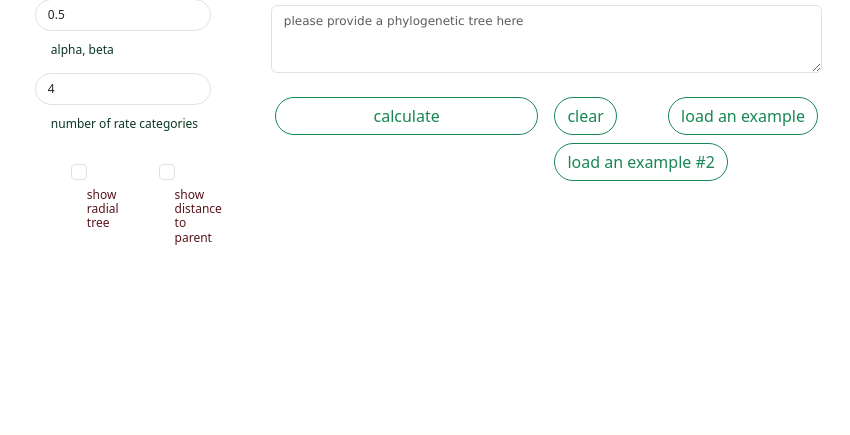
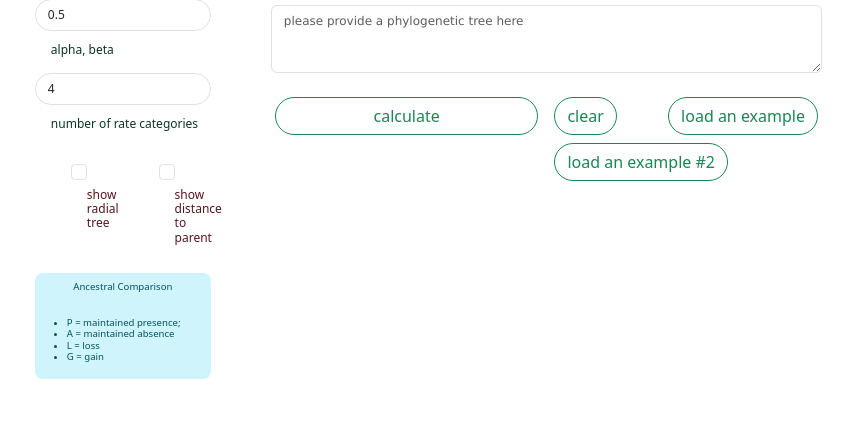
Before and after one commit to junior-iv/gloome, a Flask app: page / in a window 1280 px wide. Shown: the part 370-805 px from the top of the page, without its empty margins (430-1280 px from the left). Before the commit the page ends 615 px from the top, so only its background shows below. Run offline with Flask 3, Linux system fonts and the light colour scheme; parts of the project's set-up code (start-up, migrations or seed data) failed here and were passed over.

Commit message:
5.25.25z

```diff
--- a/app/templates/index.html
+++ b/app/templates/index.html
@@ -61,6 +61,15 @@
                            type="checkbox" class="form-check-input rounded-1"/>
                     <label for="showDistanceToParent" class="fw-medium h7 text-start text-danger-emphasis ms-3 mt-0">show distance to parent</label>
                 </div>
+            </div>
+            <div id="treeHelp" class="d-flex gap-2 flex-column border-info-subtle border-1 text-opacity-75 bg-opacity-50 bg-info-subtle text-info-emphasis text-start rounded-3 h8">
+                <p class="mt-2 text-center">Ancestral Comparison</p>
+                <ul>
+                    <li>P = maintained presence;</li>
+                    <li>A = maintained absence</li>
+                    <li>L = loss</li>
+                    <li>G = gain</li>
+                </ul>
             </div>
         </div>
         <div class="container gap-2 d-flex flex-column h-75 w-50 m-3">
```
